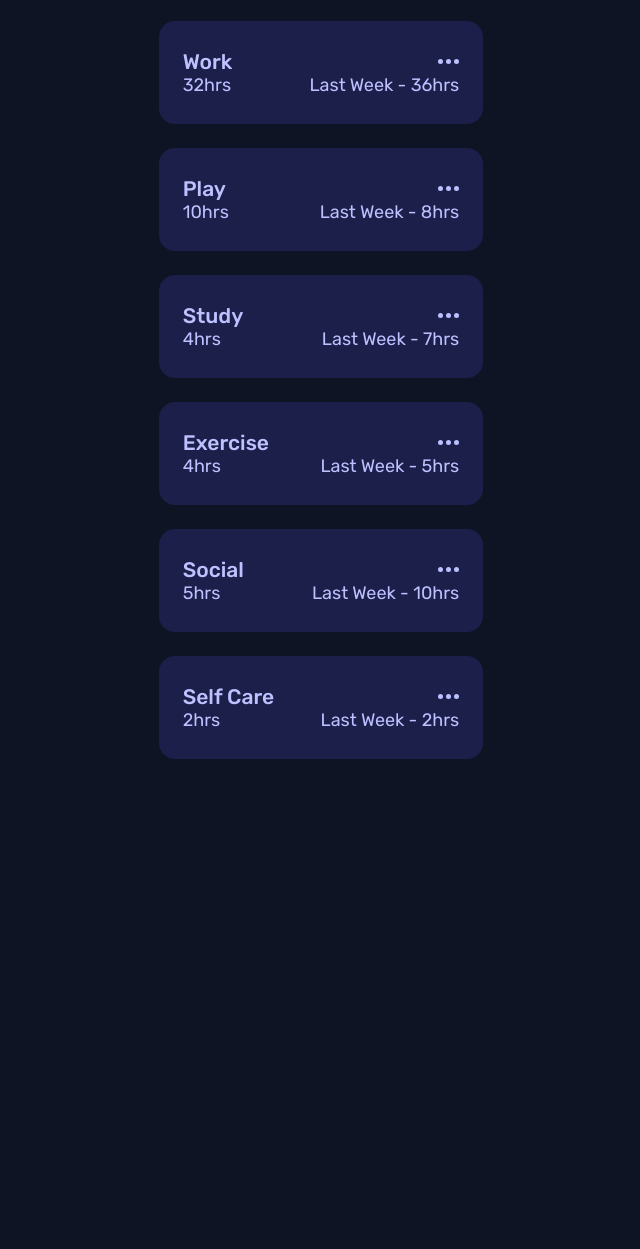
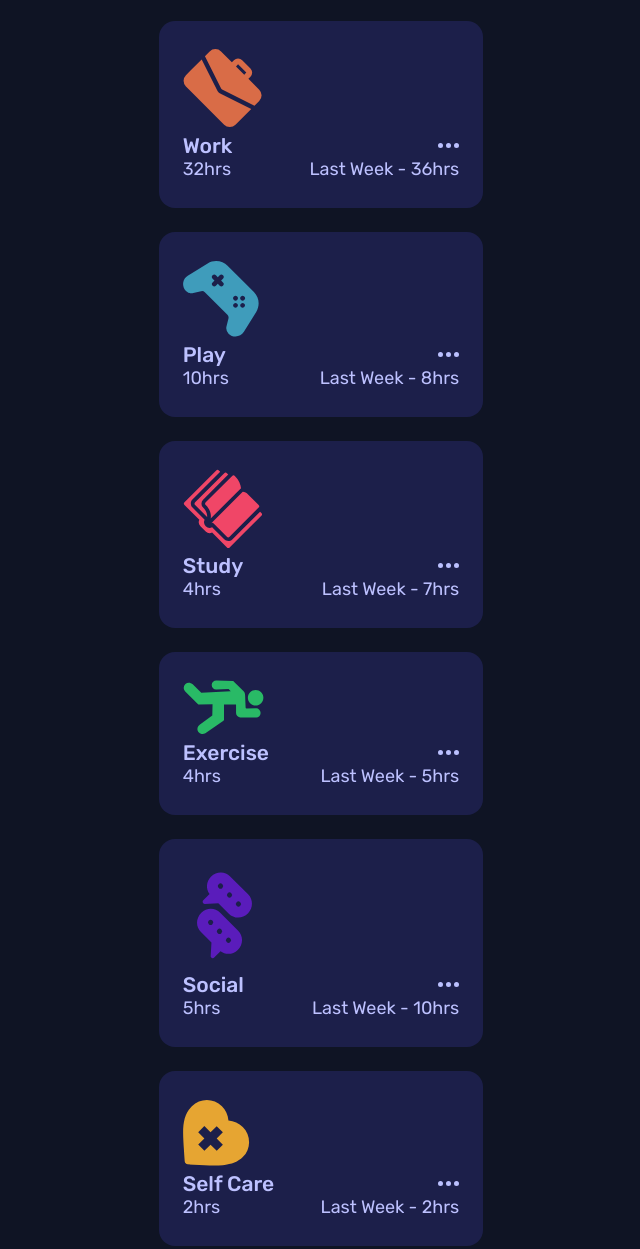
Before and after one commit to Polaris-algedi/time-tracking-dashboard, a website built with Vite: page index.html in a window 1280 px wide. Shown: the part 231-1480 px from the top of the page, without its empty margins (319-959 px from the left). Before the commit the page ends 1014 px from the top, so only its background shows below. Built offline with nearby package versions, Linux system fonts and the light colour scheme.

Commit message:
Adds hero icons to activity cards for visual clarity
Introduces descriptive hero images to each activity card,
enhancing visual distinction and improving user experience
through clearer activity representation.

```diff
--- a/index.html
+++ b/index.html
@@ -32,6 +32,12 @@
       </header>
       <section>
         <div class="activity-card">
+          <div class="card-hero">
+            <img
+              src="/images/icon-work.svg"
+              alt="Abstract icon representing work with a briefcase on a orange background, conveying a professional and focused atmosphere"
+            />
+          </div>
           <div class="activity-header">
             <h3>Work</h3>
             <img src="/images/icon-ellipsis.svg" alt="More Options" />
@@ -42,6 +48,12 @@
           </div>
         </div>
         <div class="activity-card">
+          <div class="card-hero">
+            <img
+              src="/images/icon-play.svg"
+              alt="Abstract icon representing play with a game controller on a soft blue background, conveying fun and relaxation"
+            />
+          </div>
           <div class="activity-header">
             <h3>Play</h3>
             <img src="/images/icon-ellipsis.svg" alt="More Options" />
@@ -52,6 +64,12 @@
           </div>
         </div>
         <div class="activity-card">
+          <div class="card-hero">
+            <img
+              src="/images/icon-study.svg"
+              alt="Abstract icon representing study with a book on a red background, conveying learning and focus"
+            />
+          </div>
           <div class="activity-header">
             <h3>Study</h3>
             <img src="/images/icon-ellipsis.svg" alt="More Options" />
@@ -62,6 +80,12 @@
           </div>
         </div>
         <div class="activity-card">
+          <div class="card-hero">
+            <img
+              src="/images/icon-exercise.svg"
+              alt="Abstract icon representing exercise with a dumbbell on a green background, conveying health and activity"
+            />
+          </div>
           <div class="activity-header">
             <h3>Exercise</h3>
             <img src="/images/icon-ellipsis.svg" alt="More Options" />
@@ -72,6 +96,12 @@
           </div>
         </div>
         <div class="activity-card">
+          <div class="card-hero">
+            <img
+              src="/images/icon-social.svg"
+              alt="Abstract icon representing social with a chat bubble on a violet background, conveying connection and interaction"
+            />
+          </div>
           <div class="activity-header">
             <h3>Social</h3>
             <img src="/images/icon-ellipsis.svg" alt="More Options" />
@@ -82,6 +112,12 @@
           </div>
         </div>
         <div class="activity-card">
+          <div class="card-hero">
+            <img
+              src="/images/icon-self-care.svg"
+              alt="Abstract icon representing self care with a heart on a yellow background, conveying wellness and mindfulness"
+            />
+          </div>
           <div class="activity-header">
             <h3>Self Care</h3>
             <img src="/images/icon-ellipsis.svg" alt="More Options" />
```
